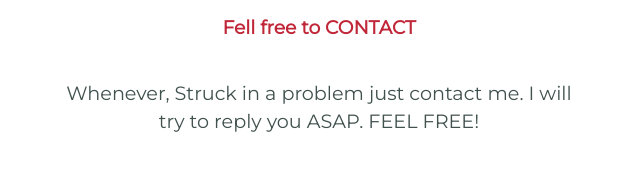
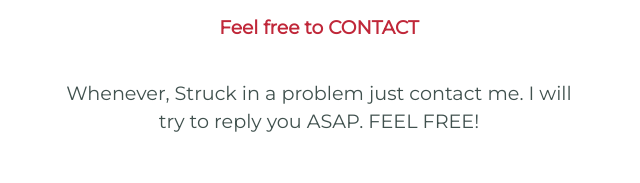
Before and after one commit to rayan29/shreyansh, a plain HTML site: page index.html in a window 1280 px wide. Shown: the part 1916-2099 px from the top of the page, 321-961 px from the left. Drawn offline with Linux system fonts and the light colour scheme.

Commit message:
second commit

```diff
--- a/index.html
+++ b/index.html
@@ -40,7 +40,7 @@
     <hr>
     <div class="contact-me">
       <h2>Get In Touch</h2>
-      <h3>Fell free to <strong>CONTACT</strong></h3>
+      <h3>Feel free to <strong>CONTACT</strong></h3>
       <p class="bottom-line">Whenever, Struck in a problem just contact me. I will try to reply you ASAP. FEEL FREE! </p>
       <a class="testbutton" href="mailto:yshrey3108@gmail.com">CONTACT ME</a>
     </div>
```
